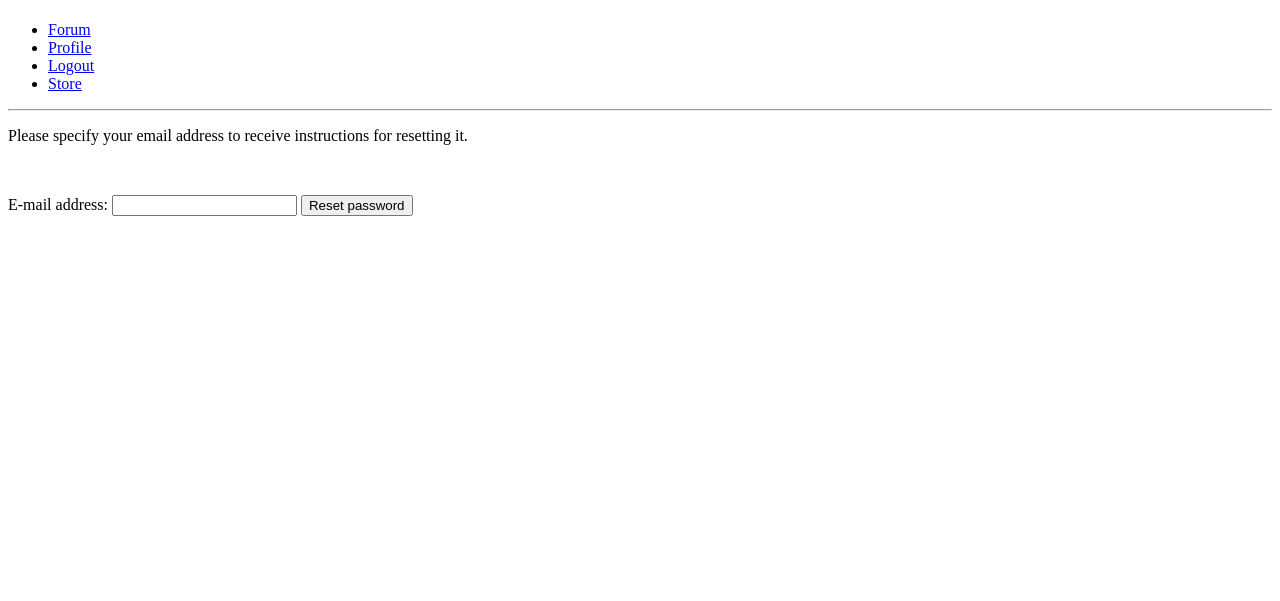
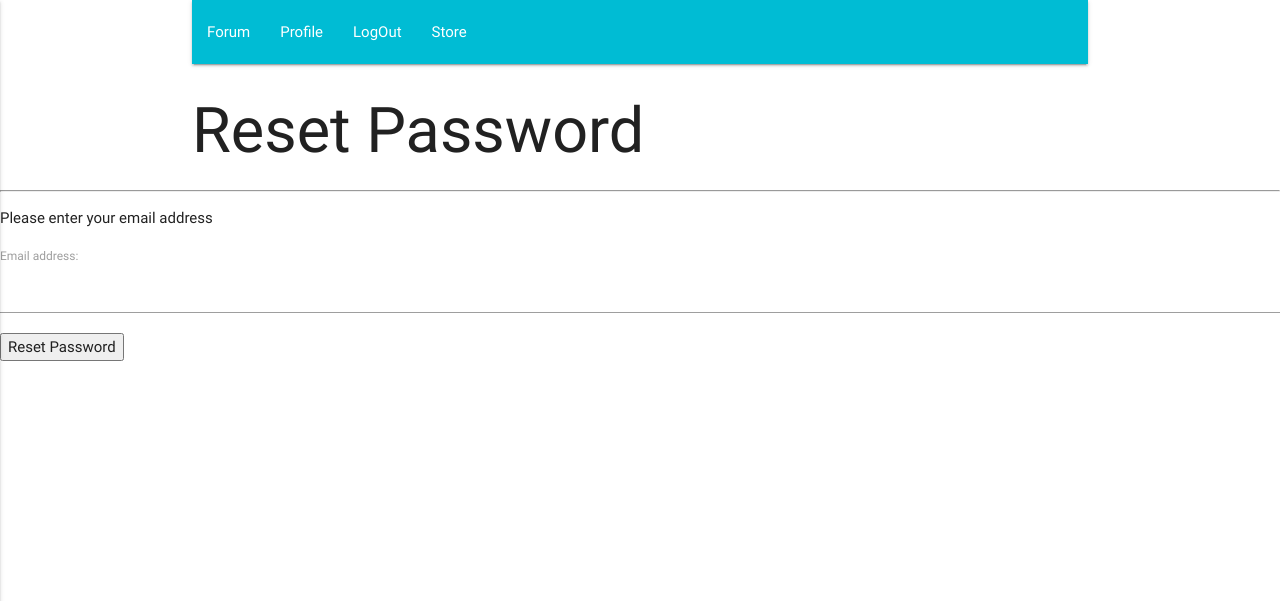
Before and after one commit to solomonj2k12/Web_Store, a Django app: a page that uses templates/base.html in a window 1280 px wide. Shown: the top 601 px of the page. Run offline with Django 3.2, Linux system fonts and the light colour scheme; a user stored in the database is signed in; some libraries are stand-ins or nearby versions.

Commit message:
using materilize to style elements in page starting with the nav bar

```diff
--- a/accounts/url_reset.py
+++ b/accounts/url_reset.py
@@ -3,10 +3,9 @@ from django.core.urlresolvers import reverse_lazy
 from django.contrib.auth.views import password_reset, password_reset_done, password_reset_confirm, password_reset_complete
 
 urlpatterns = [
-    url(r'^$', password_reset,
-        {'post_reset_redirect': reverse_lazy('password_reset_done')}, name='password_reset'),
+    url('^$', password_reset, {'post_reset_redirect': reverse_lazy('password_reset_done')}, name='password_reset'),
     url(r'^done/$', password_reset_done, name='password_reset_done'),
     url(r'^(?P<uidb64>[0-9A-Za-z]+)-(?P<token>.+)/$', password_reset_confirm,
-        {'post_reset_confirm': reverse_lazy('password_reset_complete')}, name='password_reset_confirm'),
+        {'post_reset_redirect': reverse_lazy('password_reset_complete')}, name='password_reset_confirm'),
     url(r'^complete/$', password_reset_complete, name='password_reset_complete')
 ]
--- a/templates/base.html
+++ b/templates/base.html
@@ -4,18 +4,25 @@
     <meta charset="UTF-8">
     <meta name="viewport" content="width=device-width, initial-scale=1.0">
     <meta http-equiv="X-UA-Compatible" content="ie=edge">
+    <!--link tags for my style sheet and to materialize which helps to style and add function to my page -->
+    <link href="https://fonts.googleapis.com/icon?family=Material+Icons" rel="stylesheet">
+    <link rel="stylesheet" href="https://cdnjs.cloudflare.com/ajax/libs/materialize/0.100.2/css/materialize.min.css">
+    <link rel="stylesheet" href="/static/css/styles.css" type="text/css" />
     <title>{% block page_title %}{% endblock %}</title>
 </head>
 <body>
 
-    <h1>{% block page_heading %}{% endblock %}</h1>
 
-    <nav>
-        <ul>
+    <div class="container">
+        <header>
+       <nav class="cyan">
+            <div class="nav-wrapper">
+                <a href="#" data-activates="mobile-demo" class="button-collapse"><i class="material-icons">menu</i></a>
+                <ul id="nav-mobile" class="left hide-on-med-and-down">
                     {% if user.is_authenticated %}
                         <li><a href="{% url 'forum' %}">Forum</a></li>
                         <li><a href="{% url 'profile' %}">Profile</a></li>
-                <li><a href="{% url 'logout' %}">Logout</a></li>
+                        <li><a href="{% url 'logout' %}">LogOut</a></li>
                         <li><a href="#">Store</a></li>
                     {% else %}
                          <li><a href="{% url 'forum' %}">Forum</a></li>
@@ -23,7 +30,26 @@
                          <li><a href="{% url 'registration' %}">Register</a></li>
                     {% endif %}
                 </ul>
+                <ul class="side-nav" id="mobile-demo">
+                    {% if user.is_authenticated %}
+                        <li><a href="{% url 'forum' %}">Forum</a></li>
+                        <li><a href="{% url 'profile' %}">Profile</a></li>
+                        <li><a href="{% url 'logout' %}">LogOut</a></li>
+                        <li><a href="#">Store</a></li>
+                    {% else %}
+                         <li><a href="{% url 'forum' %}">Forum</a></li>
+                         <li><a href="{% url 'login' %}">Login</a></li>
+                         <li><a href="{% url 'registration' %}">Register</a></li>
+                    {% endif %}
+                </ul>
+            </div>
         </nav>
+    </header>
+    </div>
+
+    <div class="container">
+        <h1>{% block page_heading %}{% endblock %}</h1>
+    </div>
     <hr>
     {% if messages %}
     <div>
@@ -33,5 +59,16 @@
     </div>
     {% endif %}
     {% block content %}{% endblock %}
+
+     <!--script tags to help certain functions run such as the nav bar collapsing for mobile -->
+    <script src="https://cdnjs.cloudflare.com/ajax/libs/jquery/3.2.1/jquery.min.js"></script>
+    <script src="https://cdnjs.cloudflare.com/ajax/libs/materialize/0.100.2/js/materialize.min.js"></script>
+    <script type="text/javascript">
+        $(document).ready(function() {
+            $('.collapsible').collapsible();
+            $('select').material_select();
+            $(".button-collapse").sideNav();
+        });
+    </script>
 </body>
 </html>
--- a/templates/registration/password_reset_form.html
+++ b/templates/registration/password_reset_form.html
@@ -1,15 +1,24 @@
-{% extends "base.html" %}
-{% block title %}Reset Password{% endblock %}
+{% extends 'base.html' %}
+
+{% block page_title %}Password Reset Page{% endblock %}
+
+{% block page_heading %}Reset Password{% endblock %}
 
 {% block content %}
 
-<form method="post" class="accountform">
-    <p>Please specify your email address to receive instructions for resetting it.</p>
-    <br>
-    <div style="display:none">
-        <input type="hidden" value="{{ csrf_token }}" name="csrfmiddlewaretoken">
-    </div>
-     {{ form.email.errors }}
-    <p><label for="id_email" class="control-label required-field">E-mail address:</label> {{ form.email }} <input type="submit" value="Reset password" /></p>
-</form>
+ <form method="POST">
+     <p>Please enter your email address</p>
+
+     {% csrf_token %}
+
+     {{ form.email.error }}
+
+     <p>
+         <label for="id_email">Email address:</label>
+         {{ form.email }}
+
+         <button>Reset Password</button>
+     </p>
+ </form>
 {% endblock %}
+</p>
```
Also changed, not shown: dev_forum/settings.py (+11 -0 lines), db.sqlite3. Lines whose indentation alone changed are shown as unchanged.
